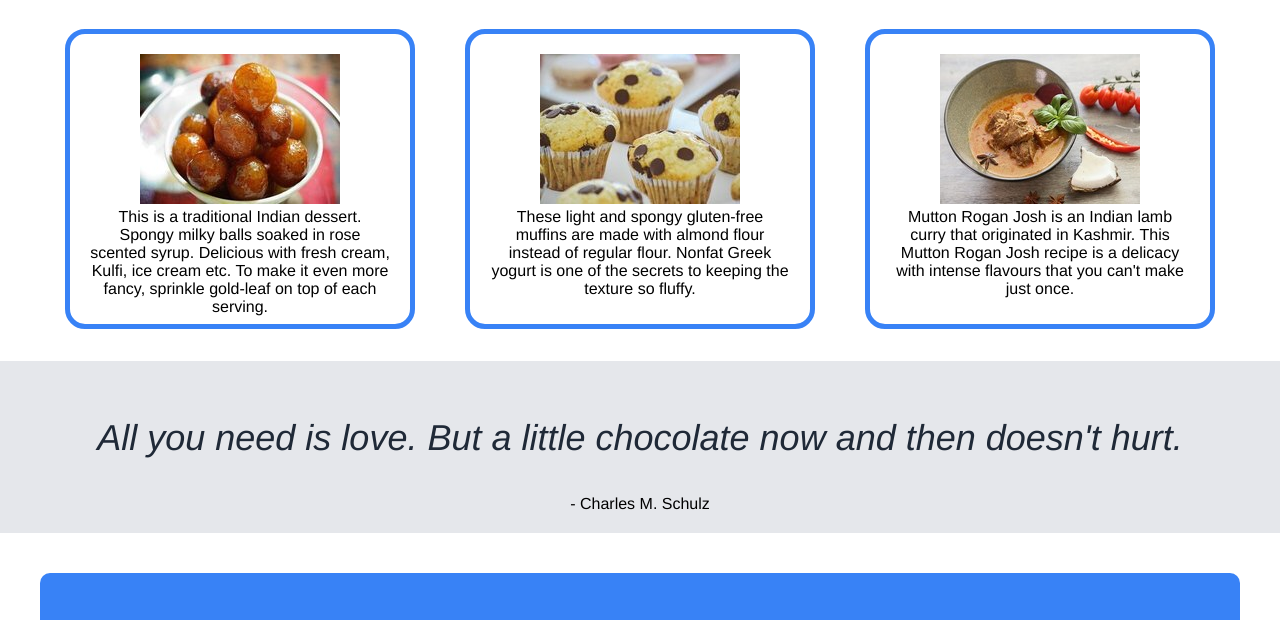
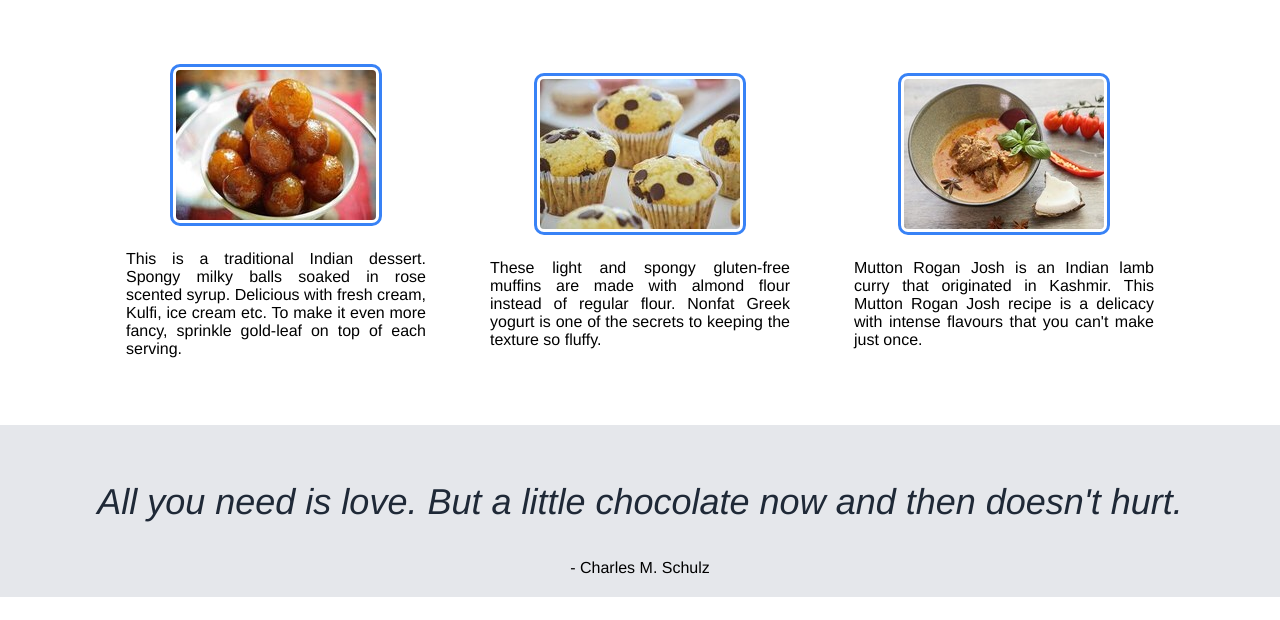
Before and after one commit to joel-aranha/landing-page, a plain HTML site: page index.html in a window 1280 px wide. Shown: the part 695-1315 px from the top of the page. Drawn offline with Linux system fonts and the light colour scheme.

Commit message:
minor changes to image border

```diff
--- a/styles.css
+++ b/styles.css
@@ -82,19 +82,27 @@ ul {
 .wrapper {
   display: flex;
   flex-wrap: wrap;
-  padding: 32px;
-  gap: 50px;
+  padding: 35px;
   justify-content: center;
   align-items: center;
 }
 
 .info {
-  border: 5px solid #3882f6;
   width: 300px;
-  height: 250px;
-  padding: 20px;
+  padding: 16px;
+  margin: 16px;
   text-align: center;
-  border-radius: 20px;
+}
+
+.info img {
+  border: 3px solid #3882f6;
+  border-radius: 10px;
+  padding: 3px;
+}
+
+.text {
+  text-align: justify;
+  padding-top: 20px;
 }
 
 .quote {
```
